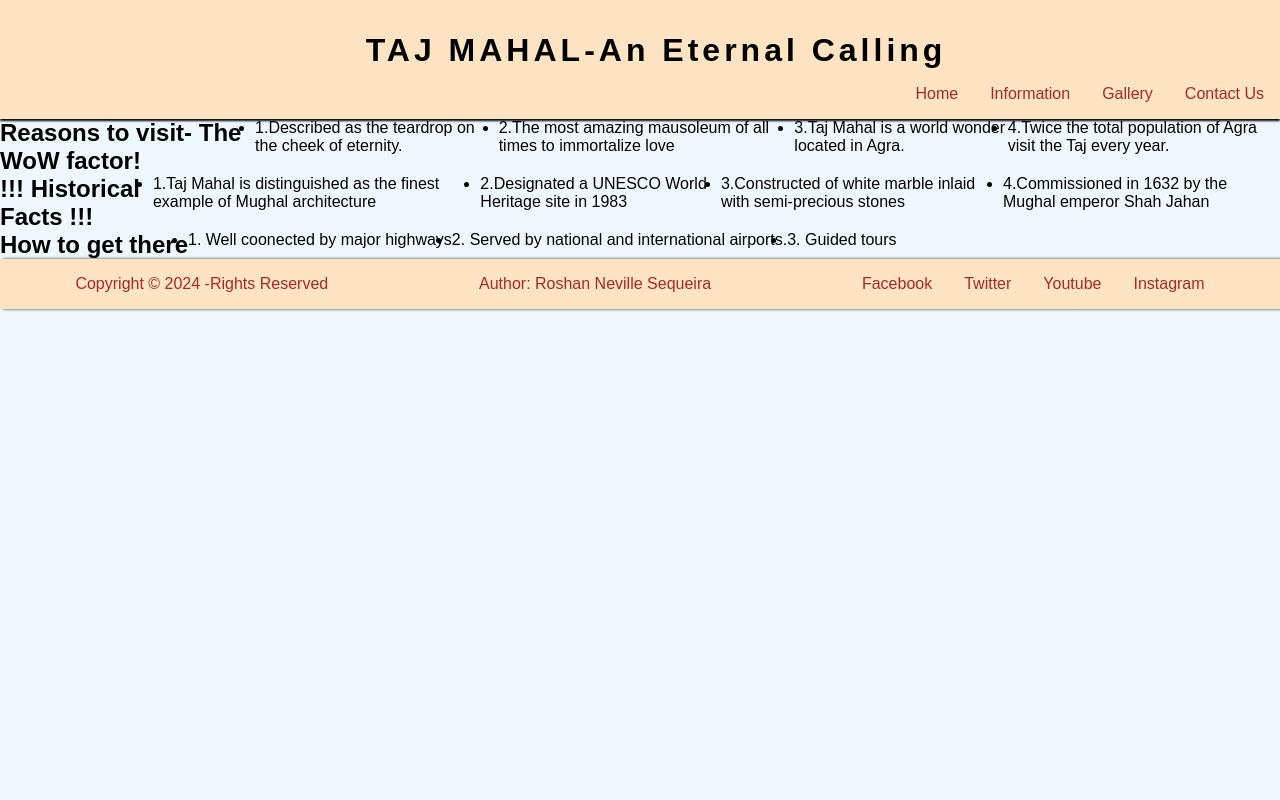
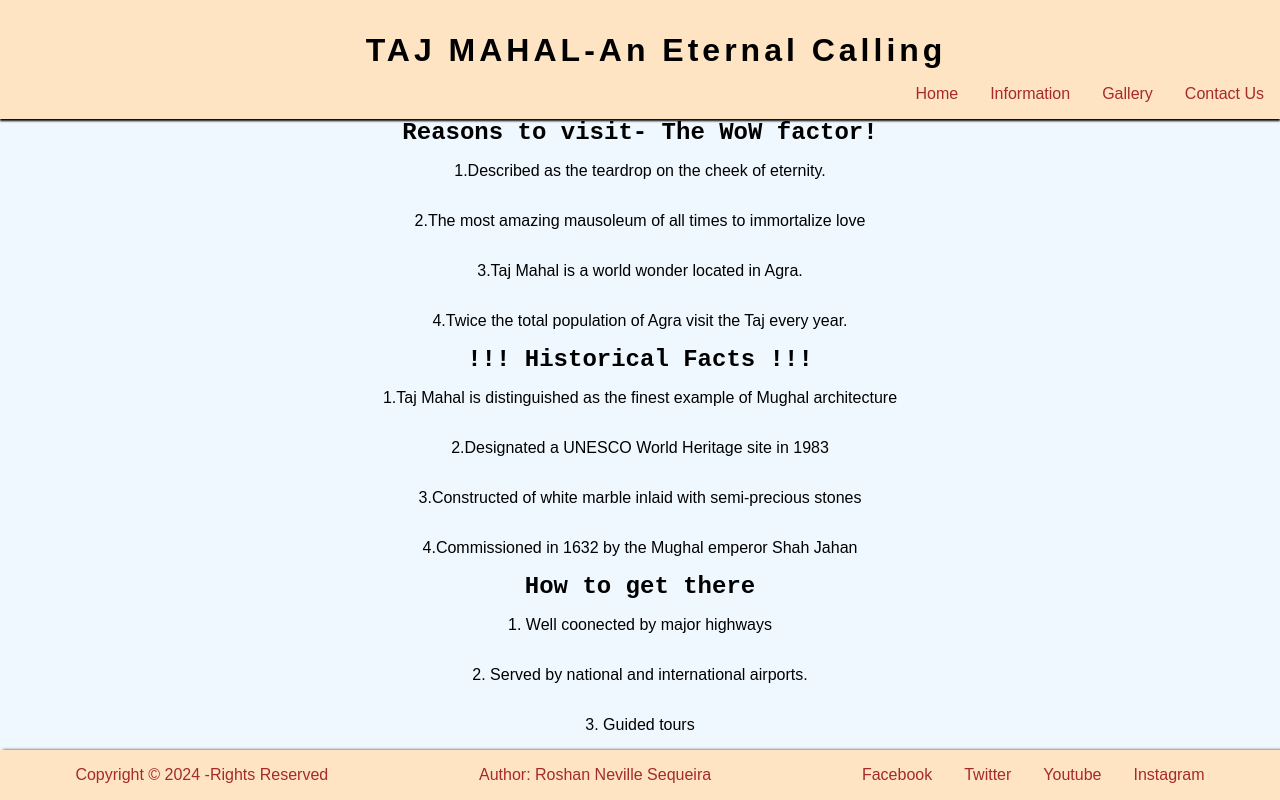
Before and after one commit to Bobrac3023/Secureworkspace, a plain HTML site: page information.html in a window 1280 px wide. Drawn offline with Linux system fonts and the light colour scheme.

Commit message:
styling fonts and text for header and list in information page

```diff
--- a/assets/css/style.css
+++ b/assets/css/style.css
@@ -110,6 +110,7 @@ h1 {
     color: brown;
     font: bolder;
 }
+
 .footer {
     display: flex;
     box-shadow: 3px 0 3px #3a3a3a;
@@ -121,6 +122,7 @@ h1 {
 .footernavigation a:hover {
     background: white;
 }
+
 .footerp1 {
     display: flex;
     padding: 6px;
@@ -199,29 +201,30 @@ h1 {
 
     /* This section is for Information Page styling */
 
-.mainstyling {
-    display: flex;
+    .mainstyling {}
+
+    .header2style {
+        font-family:'Courier New', Courier, monospace;
+        text-align: center;
     }
 
-.header2style {
-    display: flex;
+    .listbeautify {
+        display: block;
+
+
     }
 
-.listbeautify1 {
-    display: flex;
-    /*This establishes the main-axis, thus defining the direction flex items are placed*/
+    .listbeautify li {
+        text-decoration: none;
+        display: block;
+        padding: 1rem;
+        color: black;
+        font-family: sans-serif;
+        text-align: center;
+
     }
 
-.listbeautify2 {
-    display: flex;
-    /*This establishes the main-axis, thus defining the direction flex items are placed*/}
-
-    .listbeautify3 {
-        display: flex;
-        /*This establishes the main-axis, thus defining the direction flex items are placed*/
-
-
-/* This Section is for Signup Page Styling*/
+    /* This Section is for Contact Us Page Styling*/
     .formdivstyle {
         /* this is the parent flex container*/
         display: flex;
@@ -230,12 +233,8 @@ h1 {
         justify-content: flex-start;
         align-items: flex-start;
         gap: 10px;
-        #border: 5px solid slategrey;
-        #box-sizing: border-box;
     }
 
     .parastyling {
         display: flex;
-        #align-self: center;
-        #justify-content: center;
     }
--- a/information.html
+++ b/information.html
@@ -58,7 +58,7 @@
     <main >
         <div class="mainstyling">
             <h2 class="header2style">Reasons to visit- The WoW factor!</h2>
-            <ul class="listbeautify1">
+            <ul class="listbeautify">
                 <li>1.Described as the teardrop on the cheek of eternity.</li>
                 <li>2.The most amazing mausoleum of all times to immortalize love</li>
                 <li>3.Taj Mahal is a world wonder located in Agra.</li>
@@ -69,7 +69,7 @@
         </div>
         <div class="mainstyling">
             <h2 class="header2style">!!! Historical Facts !!! </h2>
-            <ul class="listbeautify2">
+            <ul class="listbeautify">
                 <li>1.Taj Mahal is distinguished as the finest example of Mughal architecture</li>
                 <li>2.Designated a UNESCO World Heritage site in 1983 </li>
                 <li>3.Constructed of white marble inlaid with semi-precious stones </li>
@@ -79,7 +79,7 @@
         </div>
         <div class="mainstyling">
             <h2 class="header2style">How to get there</h2>
-            <ul class="listbeautify3">
+            <ul class="listbeautify">
                 <li>1. Well coonected by major highways</li>
                 <li>2. Served by national and international airports.</li>
                 <li>3. Guided tours</li>
```
Lines whose indentation alone changed are shown as unchanged.
